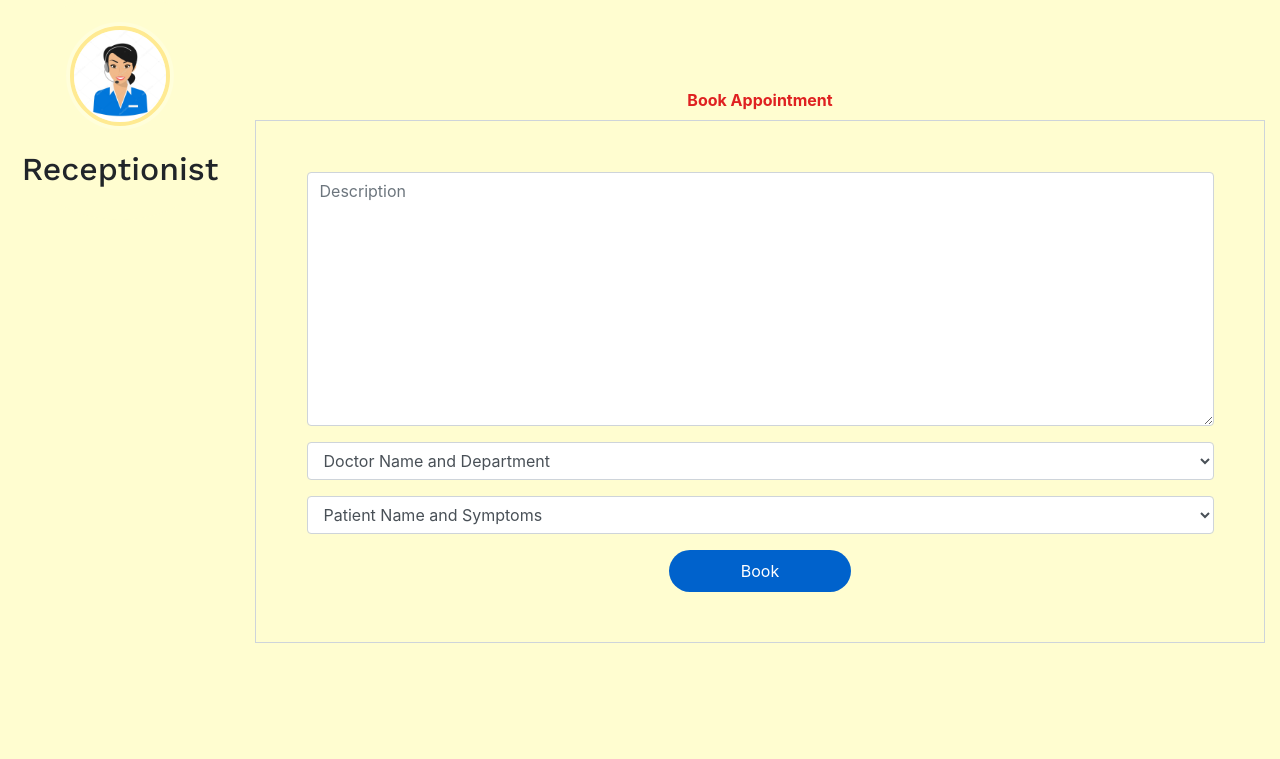
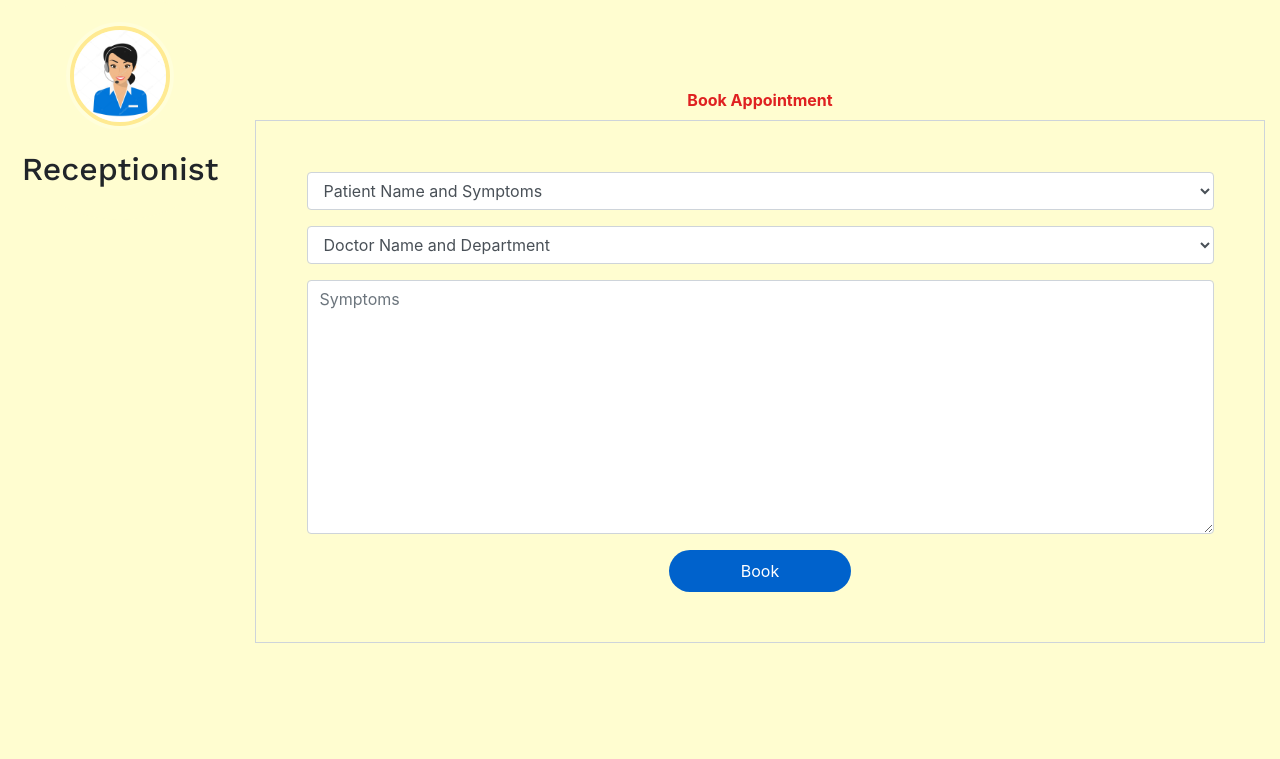
Before and after one commit to ujjwalk20/Health-Booklet-Digitalisation-System, a Django app: page /admin-add-appointment in a window 1280 px wide. Shown: the part 56-815 px from the top of the page. Run offline with Django 4.2, Linux system fonts and the light colour scheme; a user stored in the database is signed in; data comes from the database, SQL or seed files in the repository; parts of the project's set-up code (start-up, migrations or seed data) failed here and were passed over; some libraries are stand-ins or nearby versions.

Commit message:
Changed order of fields in admin add appointment

```diff
--- a/templates/hospital/admin_add_appointment.html
+++ b/templates/hospital/admin_add_appointment.html
@@ -59,15 +59,14 @@
         <div class="row">
           <div class="col-md-12">
             <div class="form-group">
-              {% render_field appointmentForm.description class="form-control" placeholder="Description" %}
+              {% render_field appointmentForm.patientId class="form-control" placeholder="Patient name" %}
             </div>
             <div class="form-group">
-              {% render_field appointmentForm.doctorId class="form-control" placeholder="doctor" %}
+              {% render_field appointmentForm.doctorId class="form-control" placeholder="Doctor name" %}
             </div>
             <div class="form-group">
-              {% render_field appointmentForm.patientId class="form-control" placeholder="patient" %}
+              {% render_field appointmentForm.description class="form-control" placeholder="Symptoms" %}
             </div>
-
           </div>
 
         </div>
```
